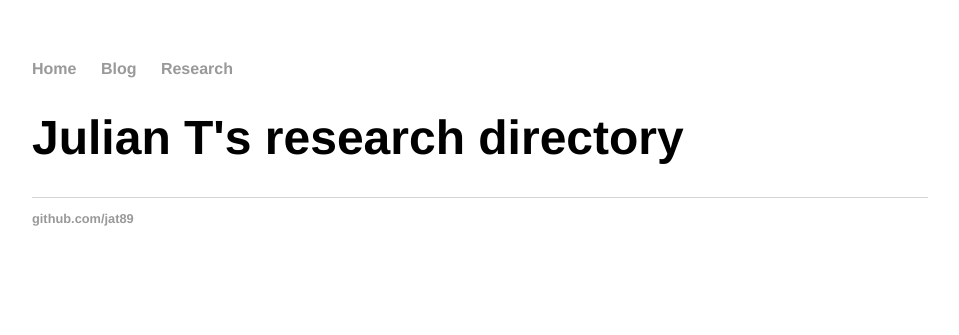
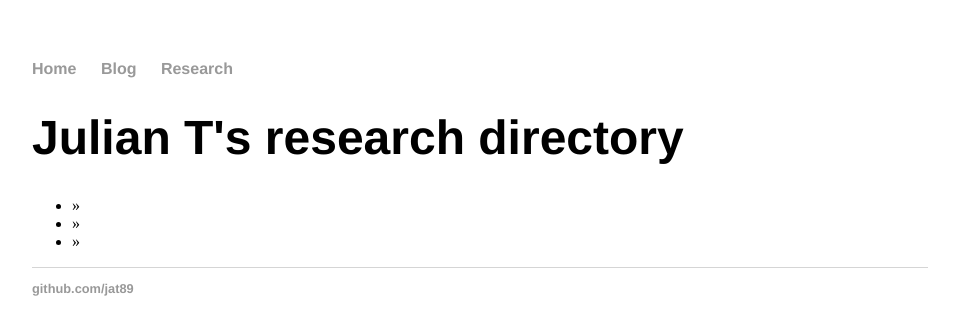
Before and after one commit to JAT89/JAT89.github.io, a Jekyll site: the page built from research/index.html, in a window 1280 px wide. Shown: the top 335 px of the page, without its empty margins (160-1119 px from the left). Built offline with Jekyll 4.4.1, drawn with Linux system fonts in a browser that asks for light colours.

Commit message:
Update index.html

```diff
--- a/research/index.html
+++ b/research/index.html
@@ -5,7 +5,7 @@ title: Julian T's research directory
 	<h1>{{ page.title }}</h1>
 	<ul class="research">
 
-	  {% for post in site.research %}
+	  {% for post in site.posts %}
 	    <li><span>{{ research.date | date_to_string }}</span> » <a href="{{ research.url }}" title="{{ research.title }}">{{ research.title }}</a></li>
 	  {% endfor %}
 	</ul>
```
